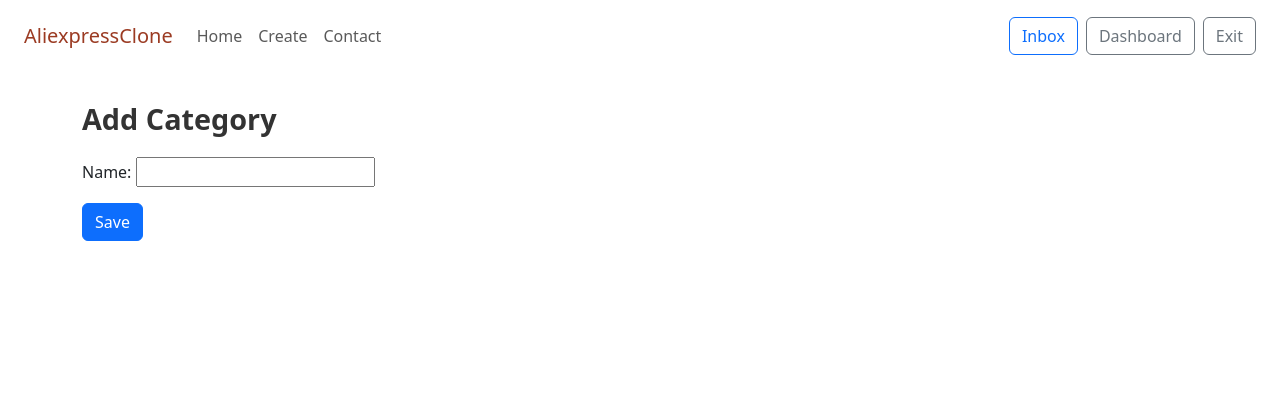
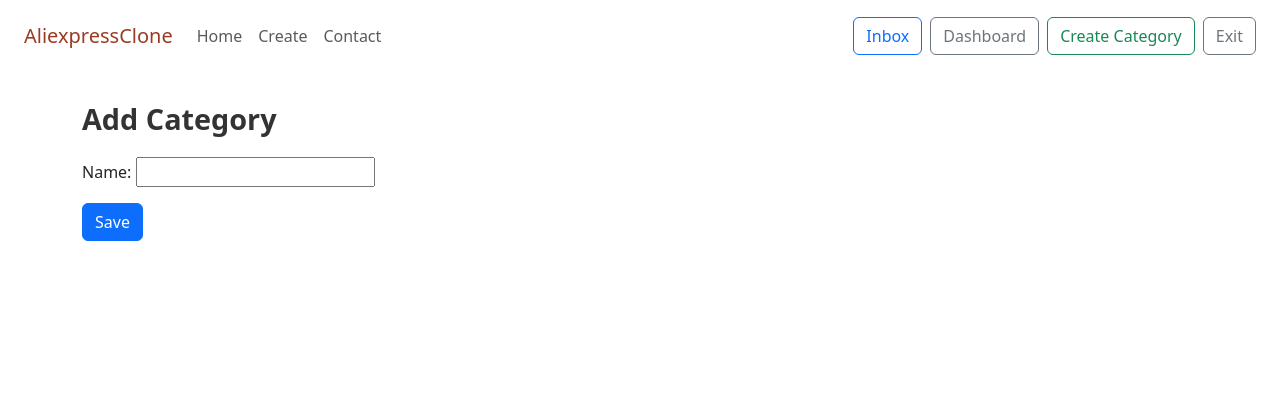
Before and after one commit to Deveno2222/Aliexpress, a Django app: page /category/add_category/ in a window 1280 px wide. Shown: the top 420 px of the page. Run offline with Django 4.2, Linux system fonts and the light colour scheme; the visitor is signed in with stand-in values (Sample User, id 1).

Commit message:
added 'add category' button

```diff
--- a/templates/base.html
+++ b/templates/base.html
@@ -35,6 +35,9 @@
           <div class="d-flex">
             <a href="#" class="btn btn-outline-primary me-2">Inbox</a>
             <a href="{% url 'dashboard:index' %}" class="btn btn-outline-secondary me-2">Dashboard</a>
+            {% if request.user.is_superuser %}
+              <a href="{% url 'category:category_list' %}" class="btn btn-outline-success me-2">Create Category</a>
+            {% endif %}
             <a href="{% url 'core:logout' %}" class="btn btn-outline-secondary">Exit</a>
           </div>
           {% else %}
```
